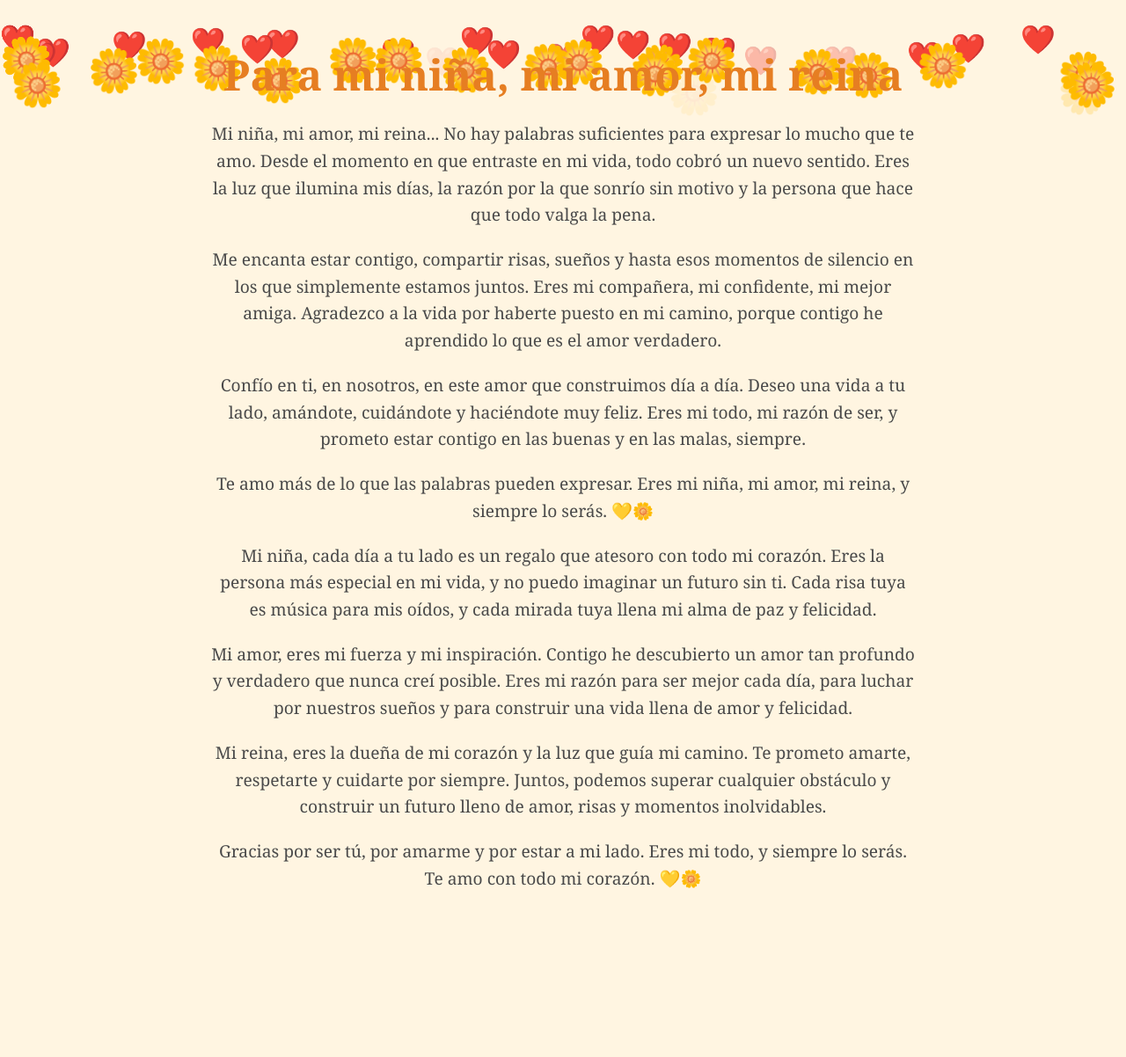
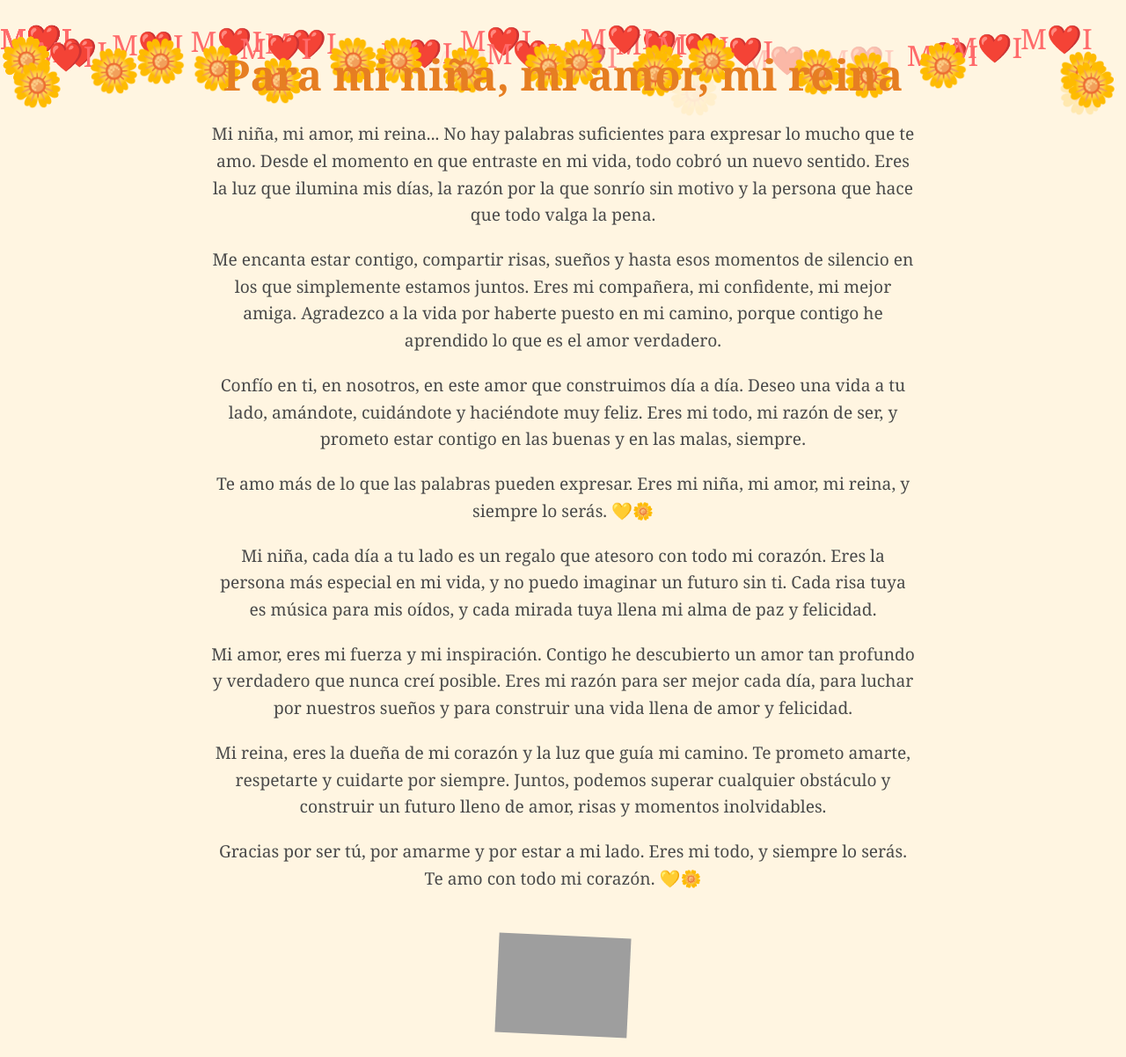
Before and after one commit to Mike231h/paginaAmor, a plain HTML site: page index.html in a window 1280 px wide. Shown: the whole page at 88% size. Before the commit the page ends 1054 px from the top, so only its background shows below. Drawn offline with Linux system fonts and the light colour scheme; grey boxes are pictures that could not be loaded.

Commit message:
Update index.html

```diff
--- a/index.html
+++ b/index.html
@@ -54,6 +54,16 @@
             color: #f1c40f;
             font-size: 3rem;
         }
+        .bouquet {
+            position: relative;
+            margin-top: 50px;
+            text-align: center;
+            z-index: 2;
+        }
+        .bouquet img {
+            width: 150px;
+            animation: sway 3s ease-in-out infinite;
+        }
         @keyframes animate {
             0% {
                 transform: translateY(-10%);
@@ -70,15 +80,23 @@
                 opacity: 0;
             }
         }
+        @keyframes sway {
+            0%, 100% {
+                transform: rotate(-5deg);
+            }
+            50% {
+                transform: rotate(5deg);
+            }
+        }
     </style>
 </head>
 <body>
     <div class="hearts">
-        <span>❤️</span>
-        <span>❤️</span>
-        <span>❤️</span>
-        <span>❤️</span>
-        <span>❤️</span>
+        <span>M❤️I</span>
+        <span>M❤️I</span>
+        <span>M❤️I</span>
+        <span>M❤️I</span>
+        <span>M❤️I</span>
     </div>
     <div class="flowers">
         <span>🌼</span>
@@ -113,6 +131,9 @@
         <p>
             Gracias por ser tú, por amarme y por estar a mi lado. Eres mi todo, y siempre lo serás. Te amo con todo mi corazón. 💛🌼
         </p>
+        <div class="bouquet">
+            <img src="https://www.transparentpng.com/thumb/tulip/yellow-tulip-png-image-0.png" alt="Ramo de tulipanes">
+        </div>
     </div>
     <script>
         // Función para crear corazones y flores dinámicamente
@@ -122,7 +143,7 @@
 
             for (let i = 0; i < 20; i++) {
                 const heart = document.createElement('span');
-                heart.innerHTML = '❤️';
+                heart.innerHTML = 'M❤️I';
                 heart.style.left = Math.random() * 100 + 'vw';
                 heart.style.animationDuration = Math.random() * 5 + 5 + 's';
                 heartsContainer.appendChild(heart);
```
